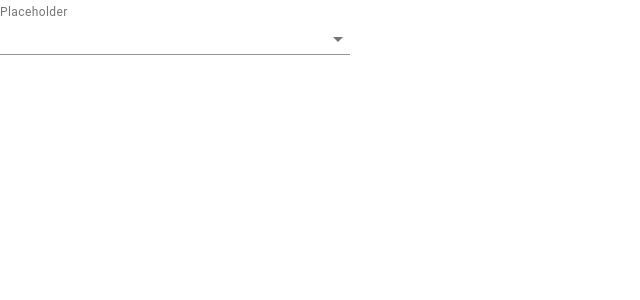
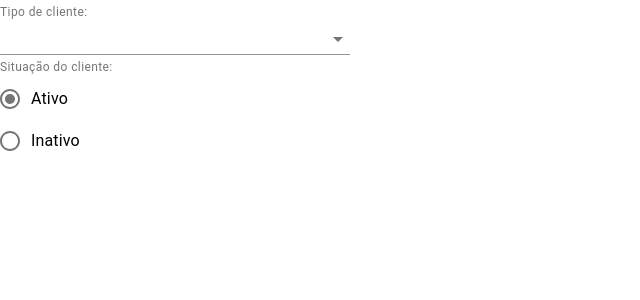
Before and after one commit to rodrigoDeSouzaFernandes/teste-pr-tico-LogLife, a React (Create React App) app: page /register in a window 1280 px wide. Shown: the top 300 px of the page, without its empty margins (0-640 px from the left). Built offline with nearby package versions, Linux system fonts and the light colour scheme.

Commit message:
input select e radio no cadastro de clientes

```diff
--- a/src/Components/ClientRegisterForm/index.js
+++ b/src/Components/ClientRegisterForm/index.js
@@ -1,15 +1,17 @@
   import React, {useState} from 'react';
 
-  import {ClientForm, ClientTextField} from './styles';
+  import {ClientForm, ClientTextField, GroupRadio, ControlFormLabel} from './styles';
 
-  import {Select, MenuItem, FormHelperText} from '@material-ui/core'
+  import {Select, MenuItem, FormHelperText, Radio
+  } from '@material-ui/core'
 
   function ClientRegisterForm() {
     const [ typeOfClient, setTypeOfClient ] = useState(null);
+    const [ statusOfClient, setStatusOfClient ] = useState('Ativo');
 
     const clientType = () => (
       <>
-        <FormHelperText>Placeholder</FormHelperText>
+        <FormHelperText>Tipo de cliente:</FormHelperText>
         <Select
             value={typeOfClient}
             onChange={({target}) => setTypeOfClient(target.value)}
@@ -19,18 +21,45 @@
             required
           >
             <MenuItem value="" disabled>
-              Placeholder
+              Tipo de cliente
             </MenuItem>
-            <MenuItem value={10}>Ten</MenuItem>
-            <MenuItem value={20}>Twenty</MenuItem>
-            <MenuItem value={30}>Thirty</MenuItem>
+            <MenuItem value={'Pessoa Física'}>Pessoa Física</MenuItem>
+            <MenuItem value={'Pessoa Jurídica'}>Pessoa Jurídica</MenuItem>
           </Select>
       </>
     )
 
+    const clientStatus = () => {
+      const StyledRadio = (props) => {
+
+        return (
+          <Radio
+            disableRipple
+            color="default"
+            {...props}
+          />
+        );
+      }
+
+      return (
+        <>
+        <FormHelperText>Situação do cliente:</FormHelperText>
+        <GroupRadio
+        onChange={({target}) => setStatusOfClient(target.value)}
+        value={statusOfClient}
+        aria-label="gender"
+        name="customized-radios">
+          <ControlFormLabel value="Ativo" control={<StyledRadio />} label="Ativo" />
+          <ControlFormLabel value="Inativo" control={<StyledRadio />} label="Inativo" />
+        </GroupRadio>
+        </>
+      )
+    }
+
     return (
       <ClientForm>
         {clientType()}
+        {clientStatus()}
         {/* <LoginTextField
           id="outlined-basic"
           label="Email"
--- a/src/Components/ClientRegisterForm/styles.js
+++ b/src/Components/ClientRegisterForm/styles.js
@@ -1,6 +1,6 @@
 import styled from 'styled-components';
 
-import { TextField, Button } from '@material-ui/core'
+import { TextField, Button, RadioGroup, FormControlLabel } from '@material-ui/core'
 
 export const ClientForm = styled.form`
 display: flex;
@@ -18,3 +18,8 @@ export const ClientTextField = styled(TextField)`
     padding: 20px 30px
   }
 `;
+
+export const GroupRadio = styled(RadioGroup)`
+`;
+
+export const ControlFormLabel = styled(FormControlLabel)``;
```
